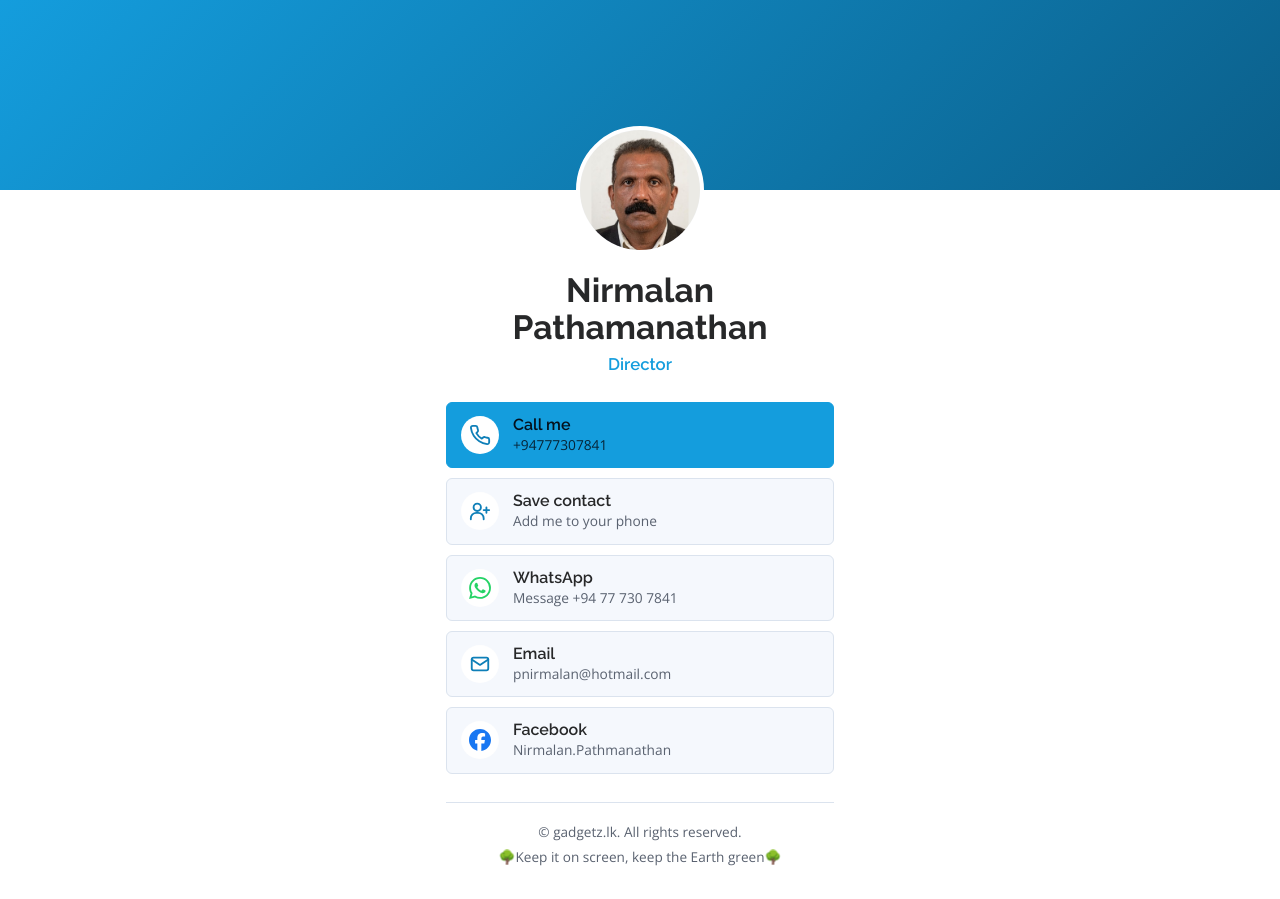
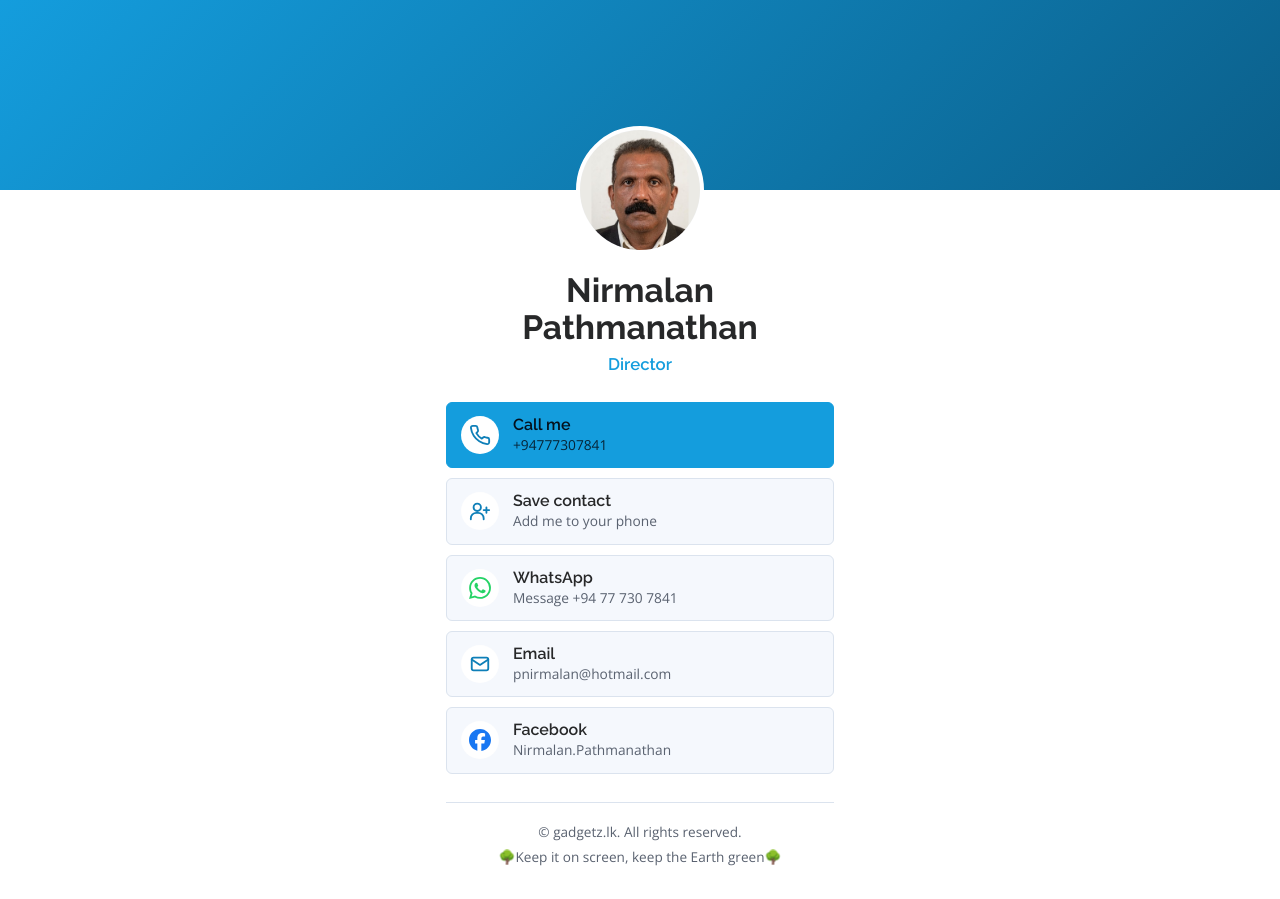
Before and after one commit to Dinushkar11/Nirmalan, a plain HTML site: page index.html in a window 1280 px wide. Drawn offline with nearby package versions, Linux system fonts and the light colour scheme.

Commit message:
name spelling fix

```diff
--- a/index.html
+++ b/index.html
@@ -35,7 +35,7 @@
       DR
       <img src="Photo.jpg" alt="photo" onerror="this.remove()">
     </div>
-    <h1>Nirmalan Pathamanathan</h1>
+    <h1>Nirmalan Pathmanathan</h1>
     <p class="role">Director</p>
     <!--<p class="about">Software Engineering undergraduate based in Colombo, Sri Lanka.</p> -->
   </header>
```
